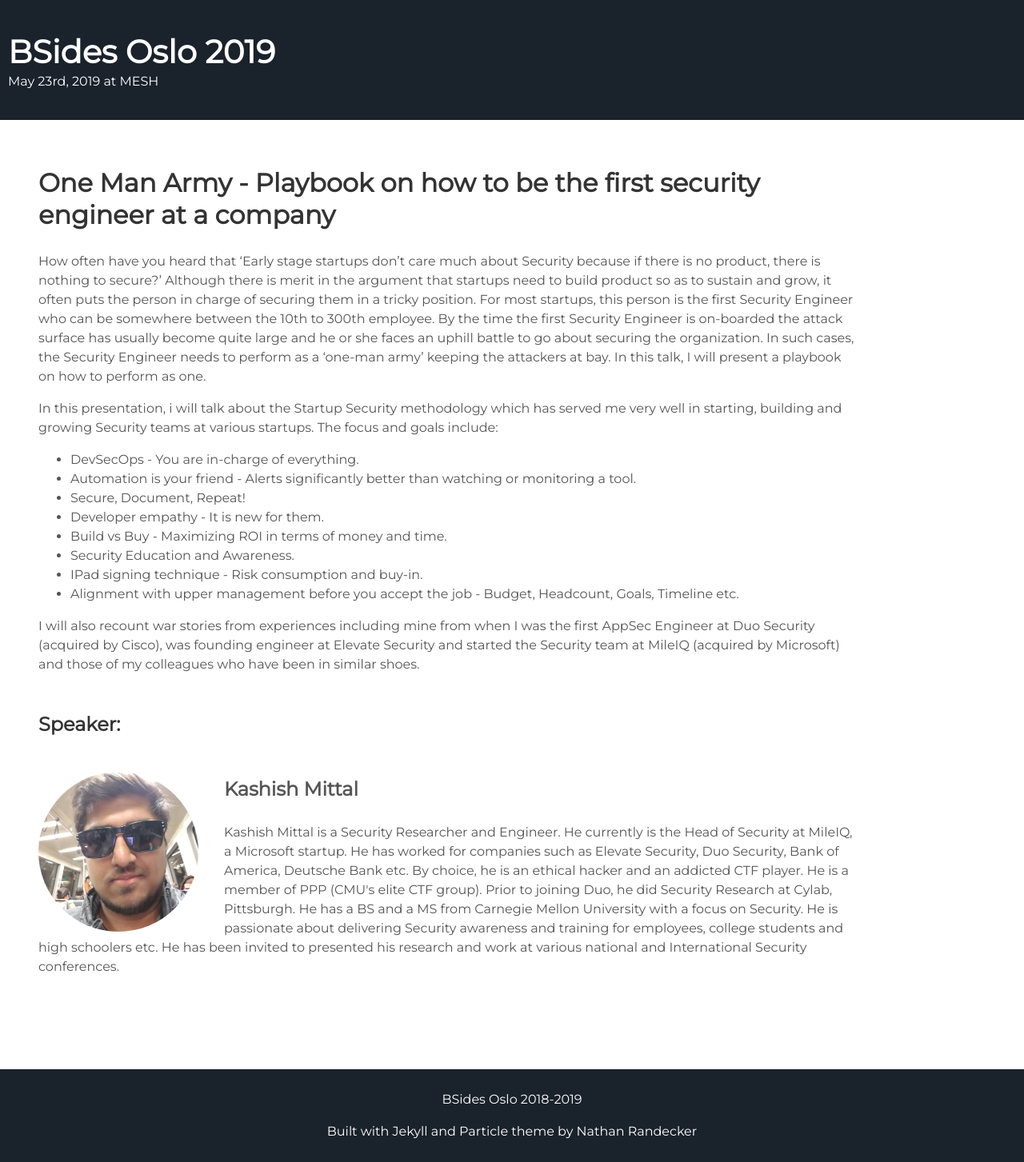
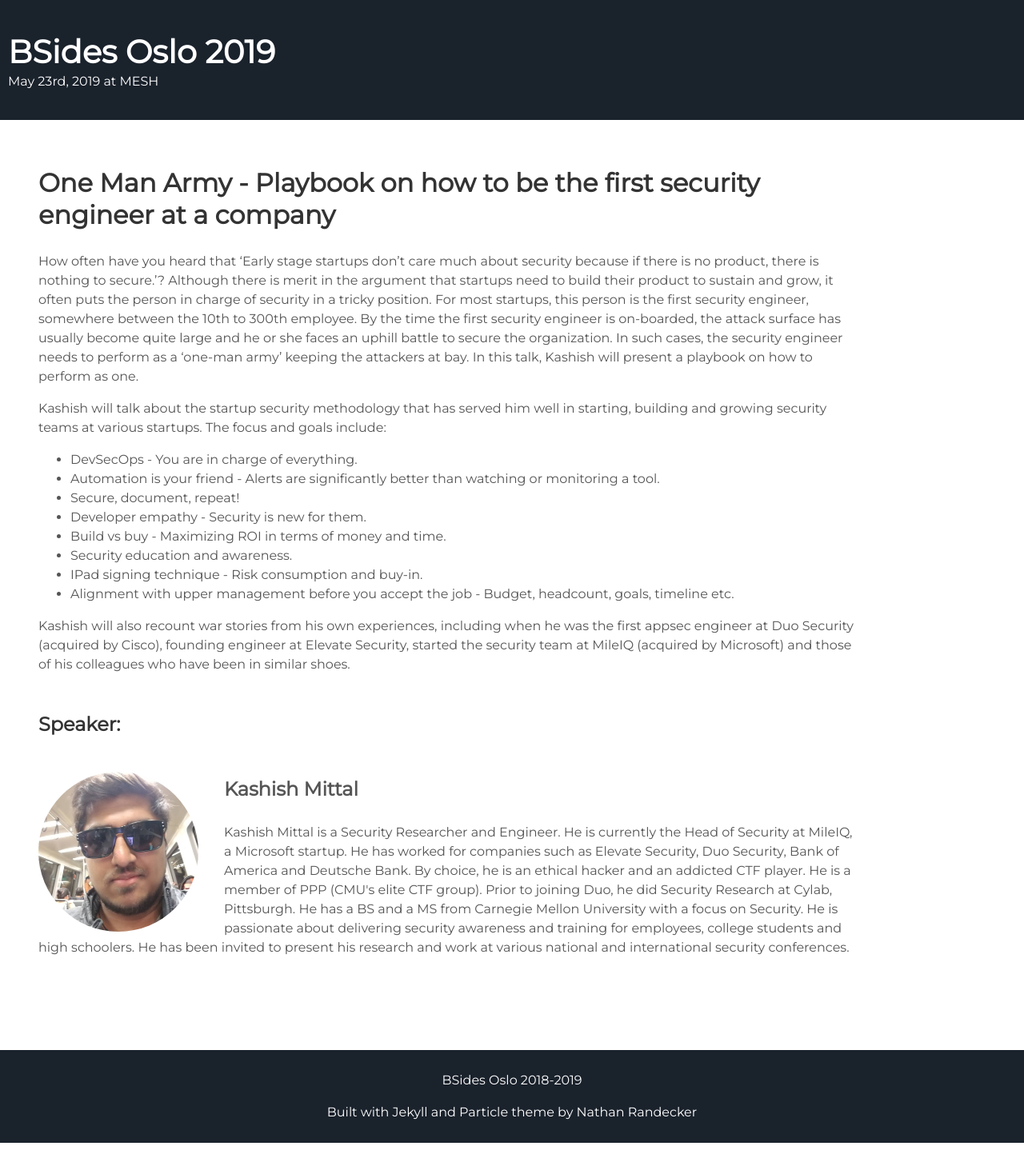
Before and after one commit to eoftedal/2019, a Jekyll site: the page built from _talks/One_Man_Army_Playbook_on_how_to_be_the_first_Security_Engineer_at_a_company.md, in a window 1280 px wide. Shown: the whole page at 80% size. Built offline with Jekyll 4.4.1, drawn with Linux system fonts in a browser that asks for light colours; after the commit the page ends 1429 px from its top, so only the background shows below that.

Commit message:
minor grammar, usage, flow, changed to 3rd person

```diff
--- a/_talks/One_Man_Army_Playbook_on_how_to_be_the_first_Security_Engineer_at_a_company.md
+++ b/_talks/One_Man_Army_Playbook_on_how_to_be_the_first_Security_Engineer_at_a_company.md
@@ -5,22 +5,22 @@
 - name: Kashish Mittal
   image: KashishMittal.jpg
   bio: |
-    Kashish Mittal is a Security Researcher and Engineer. He currently is the Head of Security at MileIQ, a Microsoft startup. He has worked for companies such as Elevate Security, Duo Security, Bank of America, Deutsche Bank etc. By choice, he is an ethical hacker and an addicted CTF player. He is a member of PPP (CMU's elite CTF group). Prior to joining Duo, he did Security Research at Cylab, Pittsburgh. He has a BS and a MS from Carnegie Mellon University with a focus on Security. He is passionate about delivering Security awareness and training for employees, college students and high schoolers etc.
+    Kashish Mittal is a Security Researcher and Engineer. He is currently the Head of Security at MileIQ, a Microsoft startup. He has worked for companies such as Elevate Security, Duo Security, Bank of America and Deutsche Bank. By choice, he is an ethical hacker and an addicted CTF player. He is a member of PPP (CMU's elite CTF group). Prior to joining Duo, he did Security Research at Cylab, Pittsburgh. He has a BS and a MS from Carnegie Mellon University with a focus on Security. He is passionate about delivering security awareness and training for employees, college students and high schoolers.
 
-    He has been invited to presented his research and work at various national and International Security conferences.
+    He has been invited to present his research and work at various national and international security conferences.
 ---
 
-How often have you heard that 'Early stage startups don't care much about Security because if there is no product, there is nothing to secure?' Although there is merit in the argument that startups need to build product so as to sustain and grow, it often puts the person in charge of securing them in a tricky position. For most startups, this person is the first Security Engineer who can be somewhere between the 10th to 300th employee. By the time the first Security Engineer is on-boarded the attack surface has usually become quite large and he or she faces an uphill battle to go about securing the organization. In such cases, the Security Engineer needs to perform as a 'one-man army' keeping the attackers at bay. In this talk, I will present a playbook on how to perform as one.
+How often have you heard that 'Early stage startups don't care much about security because if there is no product, there is nothing to secure.'? Although there is merit in the argument that startups need to build their product to sustain and grow, it often puts the person in charge of security in a tricky position. For most startups, this person is the first security engineer, somewhere between the 10th to 300th employee. By the time the first security engineer is on-boarded, the attack surface has usually become quite large and he or she faces an uphill battle to secure the organization. In such cases, the security engineer needs to perform as a 'one-man army' keeping the attackers at bay. In this talk, Kashish will present a playbook on how to perform as one.
 
-In this presentation, i will talk about the Startup Security methodology which has served me very well in starting, building and growing Security teams at various startups. The focus and goals include:
+Kashish will talk about the startup security methodology that has served him well in starting, building and growing security teams at various startups. The focus and goals include:
 
- * DevSecOps - You are in-charge of everything.
- * Automation is your friend - Alerts significantly better than watching or monitoring a tool.
- * Secure, Document, Repeat!
- * Developer empathy - It is new for them.
- * Build vs Buy - Maximizing ROI in terms of money and time.
- * Security Education and Awareness.
+ * DevSecOps - You are in charge of everything.
+ * Automation is your friend - Alerts are significantly better than watching or monitoring a tool.
+ * Secure, document, repeat!
+ * Developer empathy - Security is new for them.
+ * Build vs buy - Maximizing ROI in terms of money and time.
+ * Security education and awareness.
  * IPad signing technique - Risk consumption and buy-in.
- * Alignment with upper management before you accept the job - Budget, Headcount, Goals, Timeline etc.
+ * Alignment with upper management before you accept the job - Budget, headcount, goals, timeline etc.
 
-I will also recount war stories from experiences including mine from when I was the first AppSec Engineer at Duo Security (acquired by Cisco), was founding engineer at Elevate Security and started the Security team at MileIQ (acquired by Microsoft) and those of my colleagues who have been in similar shoes.
+Kashish will also recount war stories from his own experiences, including when he was the first appsec engineer at Duo Security (acquired by Cisco), founding engineer at Elevate Security, started the security team at MileIQ (acquired by Microsoft) and those of his colleagues who have been in similar shoes.
```
